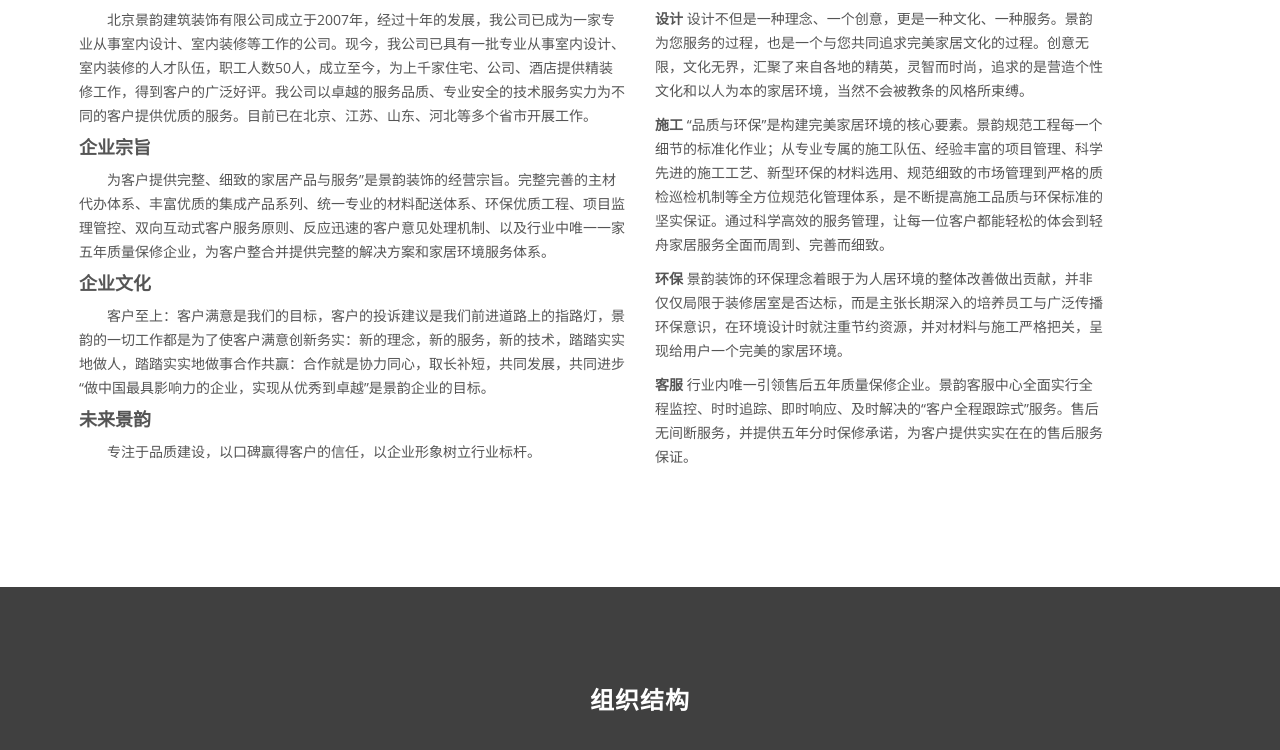
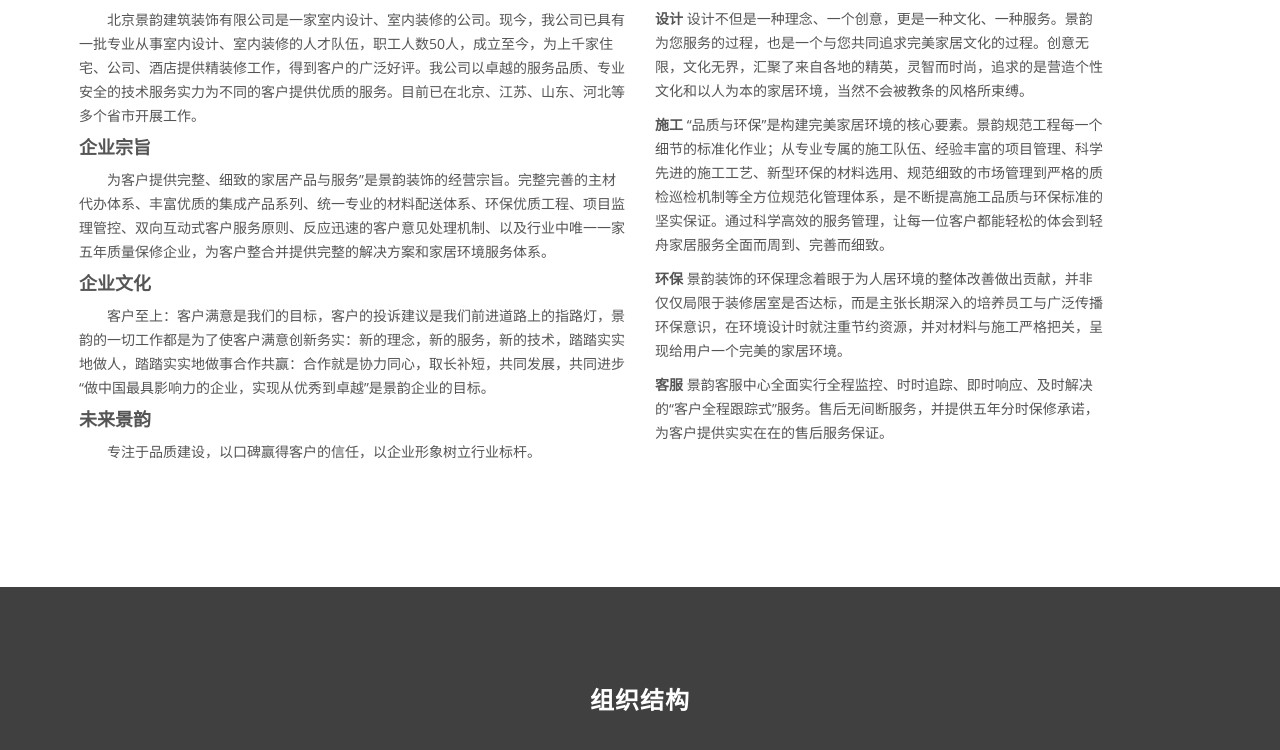
Before and after one commit to jyzs/jyzs.github.io, a plain HTML site: page index.html in a window 1280 px wide. Shown: the part 1013-1763 px from the top of the page. Drawn offline with Linux system fonts and the light colour scheme.

Commit message:
delete error info

```diff
--- a/index.html
+++ b/index.html
@@ -91,7 +91,7 @@
 					<div class="col-sm-6 col-md-6 wow fadeInLeft animated" data-wow-delay="2000" style="visibility: visible; animation-name: fadeInLeft;">
 						<h3>公司简介</h3>
 						<h2>北京景韵建筑装饰有限公司</h2>
-						<p style="text-indent:2em;">北京景韵建筑装饰有限公司成立于2007年，经过十年的发展，我公司已成为一家专业从事室内设计、室内装修等工作的公司。现今，我公司已具有一批专业从事室内设计、室内装修的人才队伍，职工人数50人，成立至今，为上千家住宅、公司、酒店提供精装修工作，得到客户的广泛好评。我公司以卓越的服务品质、专业安全的技术服务实力为不同的客户提供优质的服务。目前已在北京、江苏、山东、河北等多个省市开展工作。</p>
+						<p style="text-indent:2em;">北京景韵建筑装饰有限公司是一家室内设计、室内装修的公司。现今，我公司已具有一批专业从事室内设计、室内装修的人才队伍，职工人数50人，成立至今，为上千家住宅、公司、酒店提供精装修工作，得到客户的广泛好评。我公司以卓越的服务品质、专业安全的技术服务实力为不同的客户提供优质的服务。目前已在北京、江苏、山东、河北等多个省市开展工作。</p>
 						<h4>企业宗旨</h4>
 						<p style="text-indent:2em;">为客户提供完整、细致的家居产品与服务”是景韵装饰的经营宗旨。完整完善的主材代办体系、丰富优质的集成产品系列、统一专业的材料配送体系、环保优质工程、项目监理管控、双向互动式客户服务原则、反应迅速的客户意见处理机制、以及行业中唯一一家五年质量保修企业，为客户整合并提供完整的解决方案和家居环境服务体系。</p>
 						<h4>企业文化</h4>
@@ -105,7 +105,7 @@
 						<p><strong>设计</strong> 设计不但是一种理念、一个创意，更是一种文化、一种服务。景韵为您服务的过程，也是一个与您共同追求完美家居文化的过程。创意无限，文化无界，汇聚了来自各地的精英，灵智而时尚，追求的是营造个性文化和以人为本的家居环境，当然不会被教条的风格所束缚。</p>
 						<p><strong>施工</strong> “品质与环保”是构建完美家居环境的核心要素。景韵规范工程每一个细节的标准化作业；从专业专属的施工队伍、经验丰富的项目管理、科学先进的施工工艺、新型环保的材料选用、规范细致的市场管理到严格的质检巡检机制等全方位规范化管理体系，是不断提高施工品质与环保标准的坚实保证。通过科学高效的服务管理，让每一位客户都能轻松的体会到轻舟家居服务全面而周到、完善而细致。</p>
 						<p><strong>环保</strong> 景韵装饰的环保理念着眼于为人居环境的整体改善做出贡献，并非仅仅局限于装修居室是否达标，而是主张长期深入的培养员工与广泛传播环保意识，在环境设计时就注重节约资源，并对材料与施工严格把关，呈现给用户一个完美的家居环境。 </p>
-						<p><strong>客服</strong> 行业内唯一引领售后五年质量保修企业。景韵客服中心全面实行全程监控、时时追踪、即时响应、及时解决的“客户全程跟踪式”服务。售后无间断服务，并提供五年分时保修承诺，为客户提供实实在在的售后服务保证。</p>
+						<p><strong>客服</strong> 景韵客服中心全面实行全程监控、时时追踪、即时响应、及时解决的“客户全程跟踪式”服务。售后无间断服务，并提供五年分时保修承诺，为客户提供实实在在的售后服务保证。</p>
 
 					</div>
 				</div>
```
